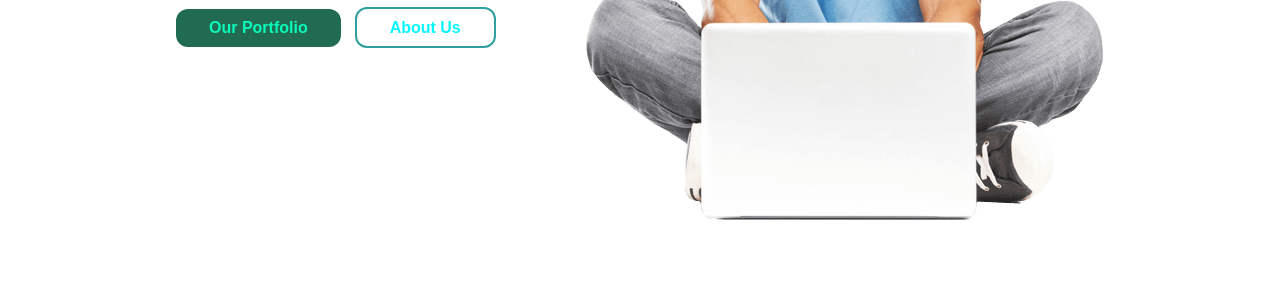
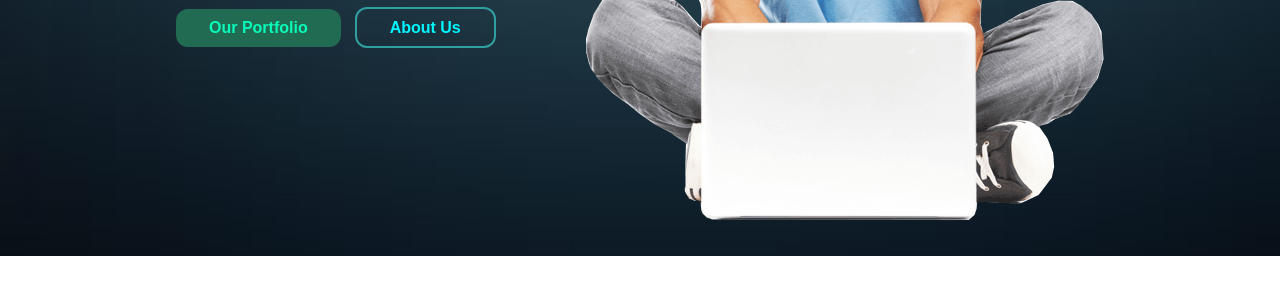
Before and after one commit to shakeeloo/Code2022Spring, a plain HTML site: page index.html in a window 1280 px wide. Shown: the part 514-800 px from the top of the page. Drawn offline with Linux system fonts and the light colour scheme.

Commit message:
modified styles.css

```diff
--- a/css/styles.css
+++ b/css/styles.css
@@ -4,7 +4,7 @@
 }
 
 .container {
-    background-image: url(/tags/images/inline-feature-bg.jpg);
+    background-image: url(../images/inline-feature-bg.jpg);
     background-repeat: no-repeat;
     background-size: cover;
     background-attachment: fixed;
```
